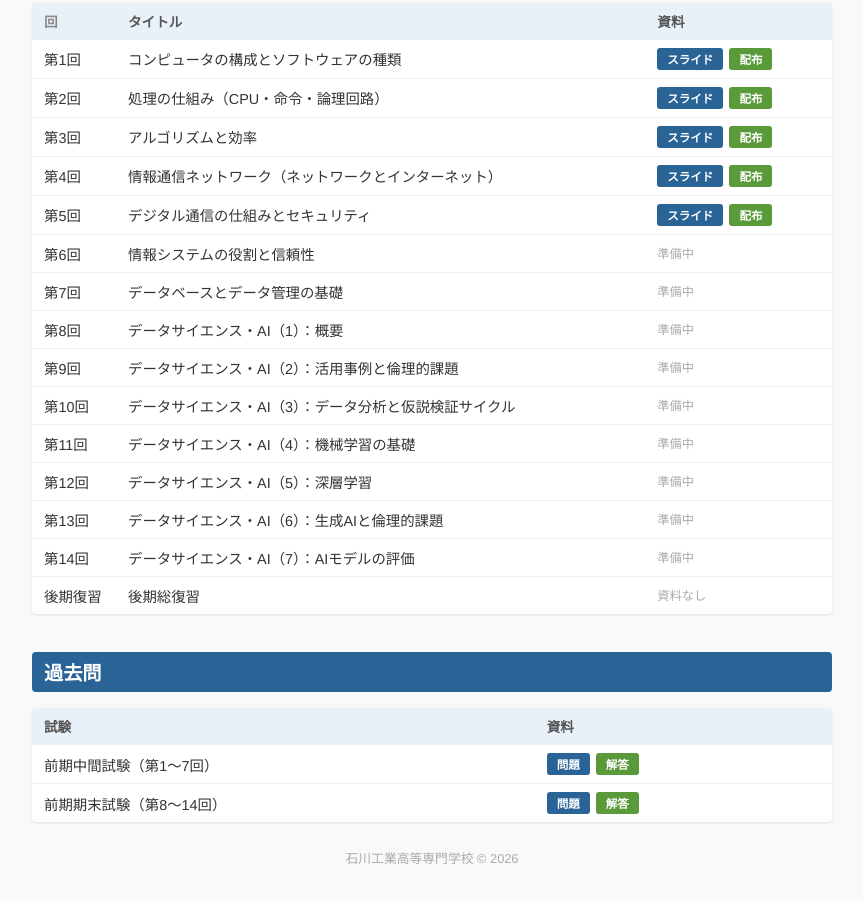
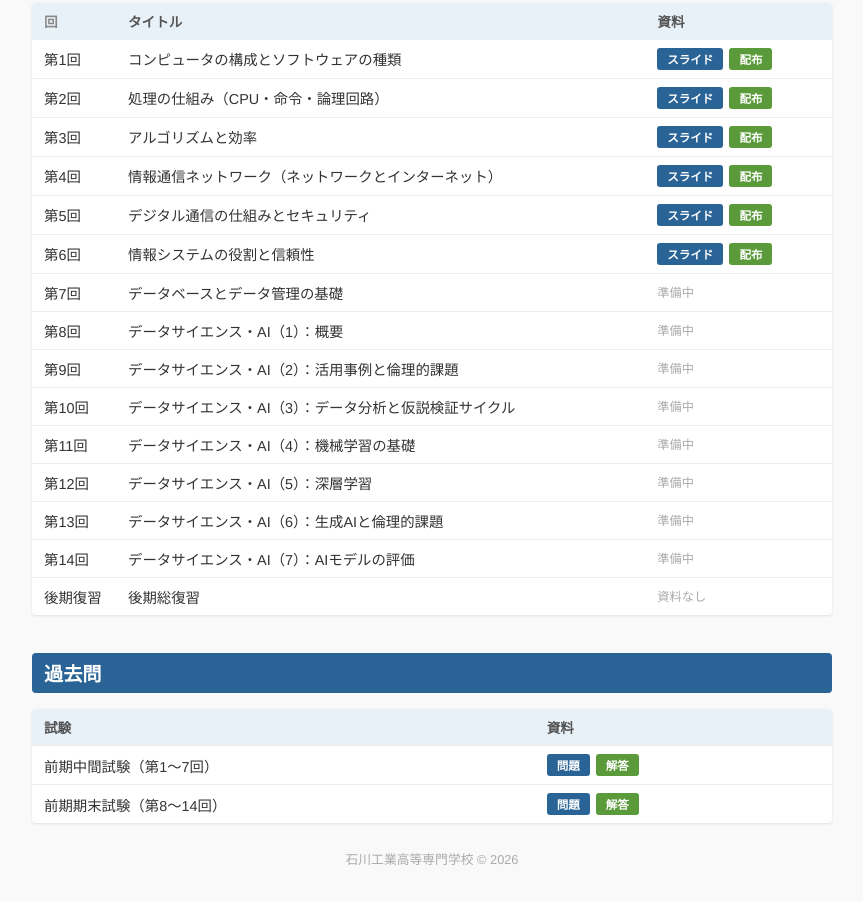
Before and after one commit to Inazumi35/information_literacy2026_public, a plain HTML site: page index.html in a window 1280 px wide. Shown: the part 929-1830 px from the top of the page, without its empty margins (208-1071 px from the left). Drawn offline with Linux system fonts and the light colour scheme.

Commit message:
後期第6回のスライドを公開
Co-Authored-By: Claude Opus 5.5 <noreply@anthropic.com>

```diff
--- a/index.html
+++ b/index.html
@@ -53,7 +53,7 @@
     <tr><td>第3回</td><td>アルゴリズムと効率</td><td class="links"><a class="slide-link" href="lecture_second_03_slide.pdf">スライド</a><a class="handout-link" href="lecture_second_03.pdf">配布</a></td></tr>
     <tr><td>第4回</td><td>情報通信ネットワーク（ネットワークとインターネット）</td><td class="links"><a class="slide-link" href="lecture_second_04_slide.pdf">スライド</a><a class="handout-link" href="lecture_second_04.pdf">配布</a></td></tr>
     <tr><td>第5回</td><td>デジタル通信の仕組みとセキュリティ</td><td class="links"><a class="slide-link" href="lecture_second_05_slide.pdf">スライド</a><a class="handout-link" href="lecture_second_05.pdf">配布</a></td></tr>
-    <tr><td>第6回</td><td>情報システムの役割と信頼性</td><td class="links"><span style="color:#aaa; font-size:0.85em;">準備中</span></td></tr>
+    <tr><td>第6回</td><td>情報システムの役割と信頼性</td><td class="links"><a class="slide-link" href="lecture_second_06_slide.pdf">スライド</a><a class="handout-link" href="lecture_second_06.pdf">配布</a></td></tr>
     <tr><td>第7回</td><td>データベースとデータ管理の基礎</td><td class="links"><span style="color:#aaa; font-size:0.85em;">準備中</span></td></tr>
     <tr><td>第8回</td><td>データサイエンス・AI（1）：概要</td><td class="links"><span style="color:#aaa; font-size:0.85em;">準備中</span></td></tr>
     <tr><td>第9回</td><td>データサイエンス・AI（2）：活用事例と倫理的課題</td><td class="links"><span style="color:#aaa; font-size:0.85em;">準備中</span></td></tr>
```
Also changed, not shown: 2 other files.
